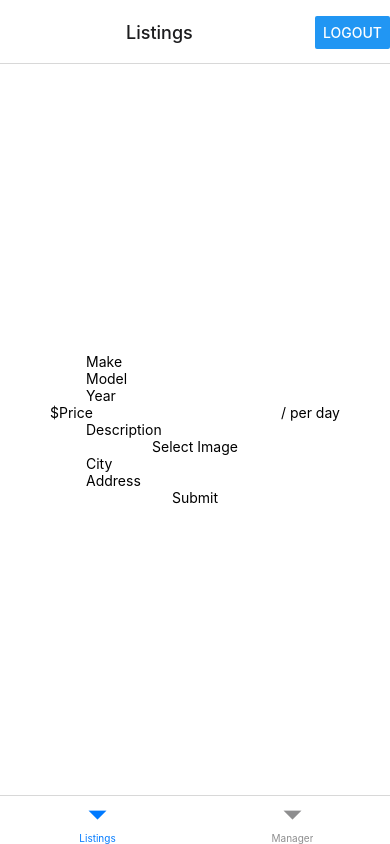
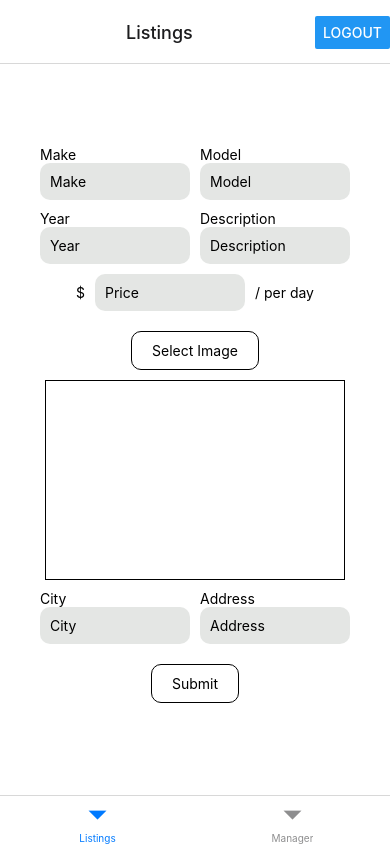
Before and after one commit to scditta/OwnerApp_G23, a React Native app: screen /Dashboard in a window 390 px wide. Built offline with nearby package versions, Linux system fonts and the light colour scheme; no server answers.

Commit message:
updated styles for listings

```diff
--- a/components/Listings.js
+++ b/components/Listings.js
@@ -21,7 +21,7 @@ export default function Listings() {
   const [city, setCity] = useState("");
   const [address, setAddress] = useState("");
 
-  const [image, setImage] = useState("");
+  const [image, setImage] = useState(null);
 
 
   const submitClicked = async () =>{
@@ -94,23 +94,48 @@ export default function Listings() {
 
     return (
     <View style={styles.container}>
+      <View style={{flexDirection:"row"}}>
+        <View style={{flexDirection:"column", marginHorizontal:5}}>
+          <Text>Make</Text>
           <TextInput onChangeText={setMake} value={make} style={styles.input} keyboardType='default' placeholder="Make"/>
+        </View>
+        <View style={{flexDirection:"column", marginHorizontal:5}}>
+          <Text>Model</Text>
           <TextInput onChangeText={setModel} value={model} style={styles.input} keyboardType='default' placeholder="Model"/>
+        </View>
+      </View>
+      <View style={{flexDirection:"row"}}>
+        <View style={{flexDirection:"column", marginHorizontal:5}}>
+          <Text>Year</Text>
           <TextInput onChangeText={setYear} value={year} style={styles.input} keyboardType='numeric' placeholder="Year"/>
+        </View>
+        <View style={{flexDirection:"column", marginHorizontal:5}}>
+          <Text>Description</Text>
+          <TextInput onChangeText={setDescription} value={description} style={styles.input} keyboardType='default' placeholder="Description"/>
+        </View>
+      </View>
       <View style={{flexDirection:"row"}}>
-        <Text>$</Text>
+        <Text style={{padding: 10}}>$</Text>
         <TextInput onChangeText={setPrice} value={price} style={styles.input} keyboardType='numeric' placeholder="Price"/>
-        <Text> / per day</Text>
+        <Text style={{padding: 10}}>/ per day</Text>
       </View>
-      <TextInput onChangeText={setDescription} value={description} style={styles.input} keyboardType='default' placeholder="Description"/>
-      <Pressable onPress={selectImage}>
+        <Pressable onPress={selectImage} style={styles.pressible}>
           <Text>Select Image</Text>
         </Pressable>
-      {/* <Image source={{uri: image}} style={styles.image}/> */}
-
+      <View style={{flexDirection:"row", marginBottom: 10}}>
+        <Image source={{uri: image}} style={styles.image}/>
+      </View>
+      <View style={{flexDirection:"row"}}>
+        <View style={{flexDirection:"column", marginHorizontal:5}}>
+          <Text>City</Text>
           <TextInput onChangeText={setCity} value={city} style={styles.input} keyboardType='default' placeholder="City"/>
+        </View>
+        <View style={{flexDirection:"column", marginHorizontal:5}}>
+          <Text>Address</Text>
           <TextInput onChangeText={setAddress} value={address} style={styles.input} keyboardType='default' placeholder="Address"/>
-      <Pressable onPress={submitClicked}>
+        </View>
+      </View>
+      <Pressable onPress={submitClicked} style={styles.pressible}>
         <Text>Submit</Text>
       </Pressable>
     </View>
@@ -125,11 +150,24 @@ export default function Listings() {
       justifyContent: 'center',
     },
     input: {
-
+      width: 150,
+      padding: 10,
+      borderRadius: 10,
+      backgroundColor:'#e4e6e4',
+      marginBottom: 10
     },
     image : {
-      height:300,
+      height:200,
       width:300,
-      borderWidth:1
+      borderWidth:1,
+      objectFit: 'contain'
+    },
+    pressible: {
+      paddingHorizontal: 20,
+      paddingVertical: 10,
+      borderWidth:1,
+      borderRadius:10,
+      alignItems:'center',
+      marginVertical: 10
     }
   });
--- a/components/Manager.js
+++ b/components/Manager.js
@@ -61,11 +61,11 @@ export default function Manager() {
       }
     }
 
-    const getVehicleImage = async() => {
+    const getVehicleImage = async () => {
       const pathRef = ref(storage, `gs://finalprojectbtp610.appspot.com/${props.vehicle.img}`);
       await getDownloadURL(pathRef)
       .then((url) => {
-        console.log(url);
+        //console.log(url);
         setVehicleImage(url);
       }
       ).catch((err) => {
@@ -74,9 +74,9 @@ export default function Manager() {
     }
 
     useEffect(() => {
-      //if(props.vehicle.reservationID !== ""){
+      if(props.vehicle.reservationID !== ""){
         getUserProfile();
-     //}
+     }
       getVehicleImage();
     }, []);
 
```
Lines whose indentation alone changed are shown as unchanged.
